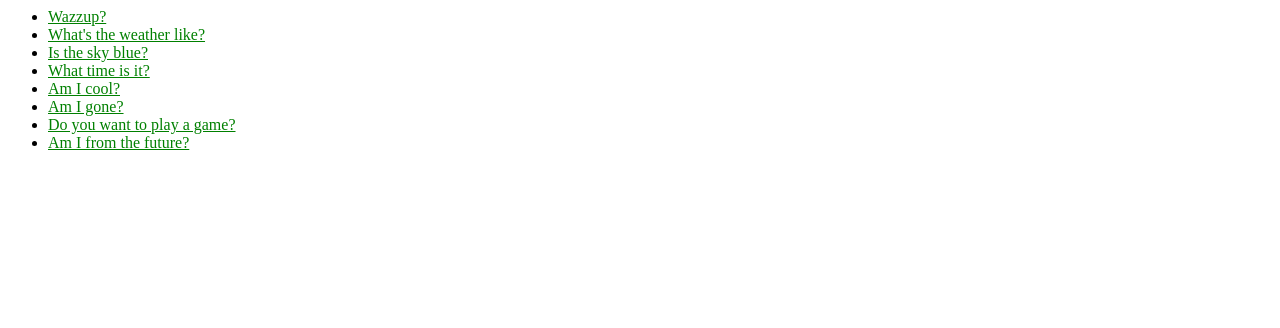
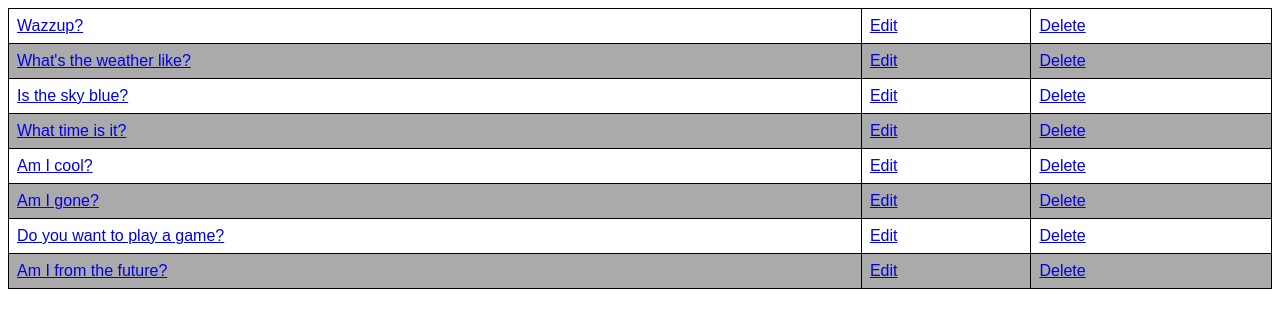
Before and after one commit to das446/polls, a Django app: template polls/templates/polls/index.html in a window 1280 px wide. Shown: the top 328 px of the page. Run offline with Django 3.2, Linux system fonts and the light colour scheme; the template is opened without the code that fills it: values that come from a table or form of the project are taken from there, others are empty; data comes from the database, SQL or seed files in the repository; parts of the project's set-up code (start-up, migrations or seed data) failed here and were passed over.

Commit message:
meant to stage these

```diff
--- a/polls/static/polls/styles.css
+++ b/polls/static/polls/styles.css
@@ -1,3 +1,15 @@
-li a{
-    color:green
+table {
+    font-family: arial, sans-serif;
+    border-collapse: collapse;
+    border: 10px solid #000000;
 }
+
+td, th {
+    border: 10px solid #000000;
+    text-align: left;
+    padding: 8px;
+}
+
+tr:nth-child(even) {
+    background-color: #00dddd;
+}
--- a/polls/templates/polls/index.html
+++ b/polls/templates/polls/index.html
@@ -1,13 +1,35 @@
 {%load static%}
+<head>
+<link rel="stylesheet" type="text/css" href="{%static 'polls/styles.css'%}"/>
+<style>
+table {
+    font-family: arial, sans-serif;
+    border-collapse: collapse;
+    border: 1px solid #000000;
+}
 
-<link rel="stylesheet" type="text/css" href="{%static 'polls/styles.css'%}"/>
+td, th {
+    border: 1px solid #000000;
+    text-align: left;
+    padding: 8px;
+}
+
+tr:nth-child(even) {
+    background-color: #aaaaaa;
+}
+</style>
+</head>
 
 {% if latest_question_list %}
-<ul>
+<table style="width:100%;">
     {% for question in latest_question_list %}
-    <li><a href="{% url 'polls:detail' question.id %}">{{ question.question_text }}</a></li>
+    <tr>
+        <td><a href="{% url 'polls:detail' question.id %}">{{ question.question_text }}</a></th>
+        <td><a href="{% url 'polls:edit' question.id %}">Edit</a></th>
+        <td><a href="{% url 'polls:edit' question.id %}">Delete</a></th>
+    </tr>
     {% endfor %}
-</ul>
+</table>
 {% else %}
 <p>No polls are available.</p>
 {% endif %}
--- a/polls/urls.py
+++ b/polls/urls.py
@@ -6,6 +6,8 @@ app_name = 'polls'
 urlpatterns = [
     url(r'^$', views.IndexView.as_view(), name='index'),
     url(r'^(?P<pk>[0-9]+)/$', views.DetailView.as_view(), name='detail'),
+    url(r'^(?P<pk>[0-9]+)/edit/$', views.EditView.as_view(), name='edit'),
     url(r'^(?P<pk>[0-9]+)/results/$', views.ResultsView.as_view(), name='results'),
     url(r'^(?P<question_id>[0-9]+)/vote/$', views.vote, name='vote'),
+    url(r'^(?P<question_id>[0-9]+)/edit/$', views.edit, name='edit')
 ]
--- a/polls/views.py
+++ b/polls/views.py
@@ -20,6 +20,10 @@ class DetailView(generic.DetailView):
     model = Question
     template_name = 'polls/detail.html'
 
+class EditView(generic.DetailView):
+    model = Question
+    template_name = 'polls/edit.html'
+
 
 class ResultsView(generic.DetailView):
     model = Question
```
Also changed, not shown: polls/templates/polls/edit.html (+14 -4 lines).
